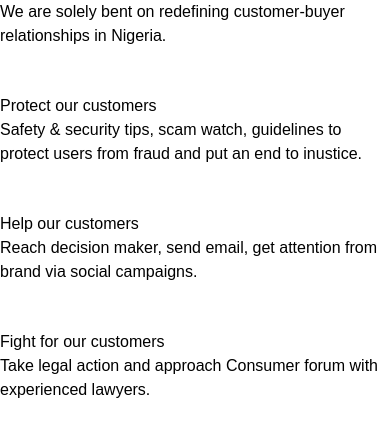
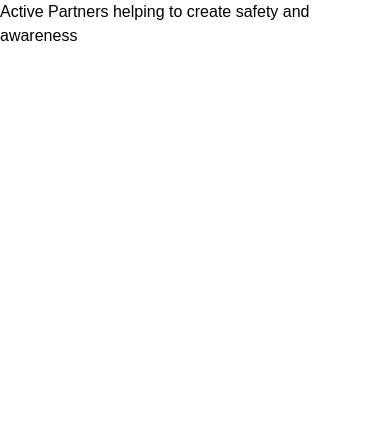
Before and after one commit to KonfamPay/ECC-1, a Next.js app: page / in a window 390 px wide. Shown: the top 436 px of the page. Built offline with nearby package versions, Linux system fonts and the light colour scheme.

Commit message:
Made the Partners Section more Responsive

```diff
--- a/Components/PartnerBox/index.tsx
+++ b/Components/PartnerBox/index.tsx
@@ -1,6 +1,8 @@
 const PartnerBox : React.FC = (props) => {
     return (
-        <div></div>
+        <div className="w-[128.7px] lg:w-[198px] h-[63.05px] lg:h-[97px] bg-[#F1F7FE] rounded-[12px] lg:rounded-[16px]">
+
+        </div>
     )
 }
 export default PartnerBox;
--- /dev/null
+++ b/Sections/PartnersSection/index.tsx
@@ -0,0 +1,22 @@
+import PartnerBox from "../../Components/PartnerBox";
+
+const PartnersSection : React.FC = (props) => {
+    return (
+        <div>
+            <h1 className='max-w-[500px] lg:max-w-[700px] text-[32px] lg:text-[40px] font-semibold poppinsFont mt-[100px] mb-[56px] text-center mx-auto'>Active Partners helping  to create safety and awareness</h1>
+            <div className="flex flex-col gap-[16px] lg:gap-[32px] lg:scale-95">
+                <div className="flex flex-row justify-center items-center w-full md:gap-[17px] lg:gap-[28px]">
+                    {[0, 1, 2, 3].map(item => <PartnerBox />)}
+                </div>
+                <div className="flex flex-row justify-center items-center w-full md:gap-[17px] gap-[28px]">
+                    {[0, 1, 2, 3, 4].map(item => <PartnerBox />)}
+                </div>
+                <div className="flex flex-row justify-center items-center w-full md:gap-[17px] gap-[28px]">
+                    {[0, 1, 2, 3].map(item => <PartnerBox />)}
+                </div>
+            </div>
+        </div>
+    )
+};
+
+export default PartnersSection;
--- a/pages/index.tsx
+++ b/pages/index.tsx
@@ -1,6 +1,7 @@
 import type { NextPage } from 'next'
 import Head from 'next/head'
 import OurGoalsSection from '../Sections/OurGoalsSection'
+import PartnersSection from '../Sections/PartnersSection'
 import styles from '../styles/Home.module.css'
 
 const Home: NextPage = () => {
@@ -12,7 +13,7 @@ const Home: NextPage = () => {
         <link rel="icon" href="/favicon.ico" />
       </Head>
 
-      <OurGoalsSection />
+      <PartnersSection />
     </div>
   )
 }
```
